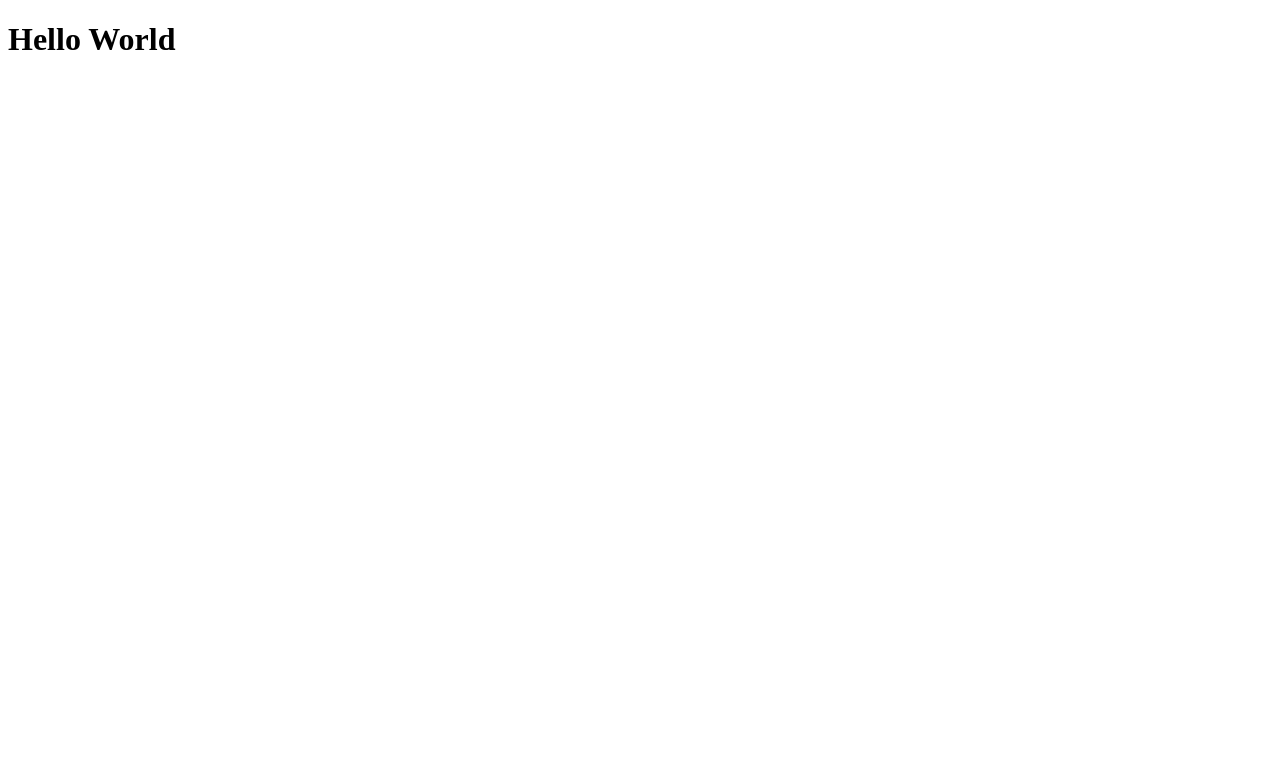
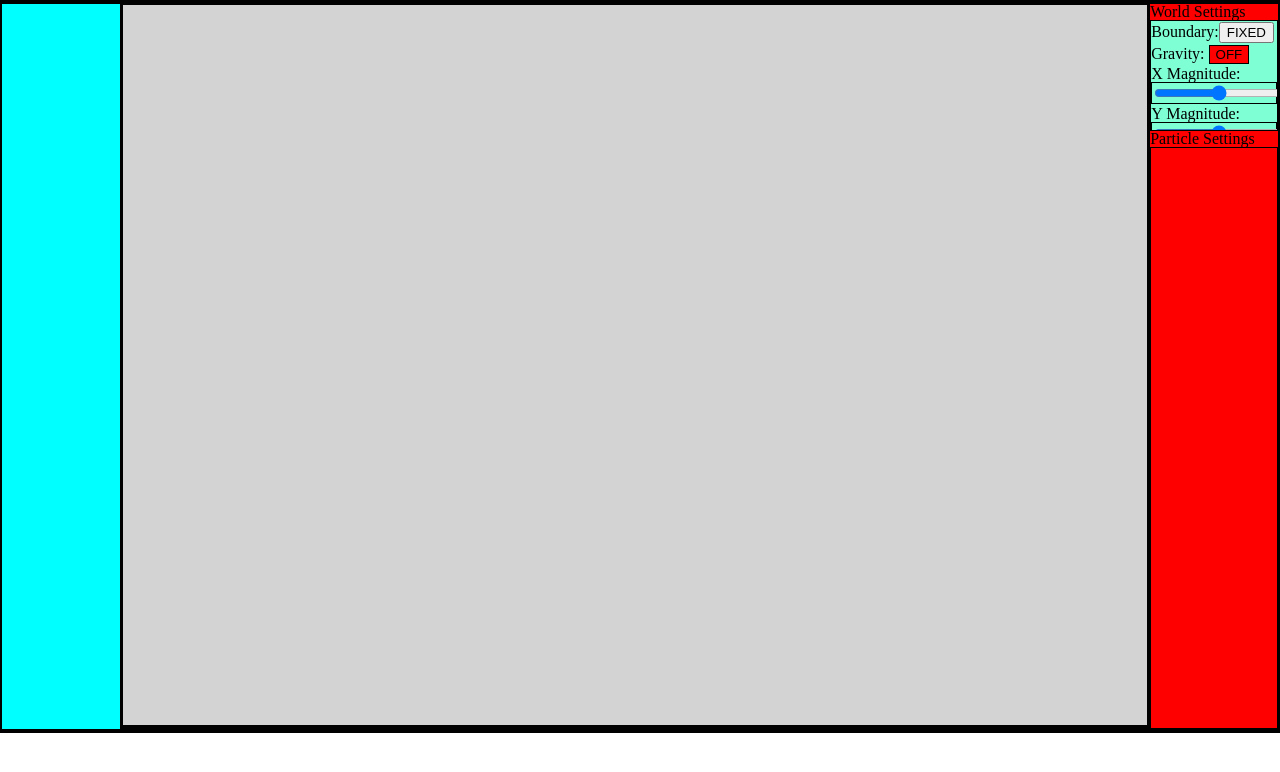
Before and after one commit to Wizzerrd/Quanta, a website built with webpack: page index.html in a window 1280 px wide. Built offline with nearby package versions, Linux system fonts and the light colour scheme.

Commit message:
add html skeleton, test css, matter-js engine, world setting buttons

```diff
--- a/index.html
+++ b/index.html
@@ -3,12 +3,46 @@
 <head>
     <meta charset="UTF-8">
     <meta name="viewport" content="width=device-width, initial-scale=1.0">
-    <title>Some Life Sim</title>
+    <title>Emergent Quanta</title>
     <link rel="stylesheet" href="dist/main.css" />
     <script src="dist/main.js" defer></script>
 </head>
 <body>
-    <h1>Hello World</h1>
-    <canvas id="game-canvas"></canvas>
+    <div id="nav-bar">
+    </div>
+
+    <div id="main">
+        <div id="left">
+
+        </div>
+        <div id="mid">
+            <div id="matter"></div>
+        </div>
+        <div id="right">
+            <h2>World Settings</h2>
+
+            <div id="world-settings">
+
+                <label>Boundary:<button id="boundary-toggle">FIXED</button></label>
+                <label>Gravity: <button id="gravity-toggle">OFF</button></label>
+
+                <label>X Magnitude:
+                    <div class="slider-ele"><input type="range" id="x-mag-slider" min="-1" max="1" step="0.01"><label id="x-mag-value">0</label></div>
+                </label>
+
+                <label>Y Magnitude:
+                    <div class="slider-ele"><input type="range" id="y-mag-slider" min="-1" max="1" step="0.01"><label id="y-mag-value">0</label></div>
+                </label>
+
+            </div>
+
+            Particle Settings
+            <div id="ball-settings">
+            </div>
+        </div>
+    </div>
+
+    <div id="footer">
+    </div>
 </body>
 </html>
--- a/package.json
+++ b/package.json
@@ -27,6 +27,8 @@
     "babel-loader": "^9.1.3",
     "core-js": "^3.31.1",
     "css-loader": "^6.8.1",
+    "matter-js": "^0.19.0",
+    "matter-wrap": "^0.2.0",
     "mini-css-extract-plugin": "^2.7.6",
     "regenerator-runtime": "^0.13.11",
     "sass": "^1.64.0",
--- a/src/index.js
+++ b/src/index.js
@@ -1,7 +1,55 @@
-
 document.addEventListener("DOMContentLoaded", ()=> console.log("banana"));
 
-const canvas = document.getElementById('game-canvas');
-const ctx = canvas.getContext('2d');
+import { Events } from 'matter-js';
+import MyEngine from './scripts/engine.js'
 
-canvas.addEventListener("mousedown", ()=> console.log("banana"));
+var xMagSlider = document.getElementById('x-mag-slider')
+var yMagSlider = document.getElementById('y-mag-slider')
+var xMagLabel = document.getElementById('x-mag-value')
+var yMagLabel = document.getElementById('y-mag-value')
+
+xMagSlider.addEventListener('change',()=>{
+    xMagLabel.innerHTML = xMagSlider.value
+})
+
+yMagSlider.addEventListener('change',()=>{
+    yMagLabel.innerHTML = yMagSlider.value
+})
+
+var gravTog = document.getElementById('gravity-toggle')
+var gravBool = false;
+
+gravTog.addEventListener('click', ()=>{
+    if(gravBool){
+        gravBool = false;
+        gravTog.style.backgroundColor = 'red';
+        gravTog.innerHTML = 'OFF'
+    } else {
+        gravBool = true;
+        gravTog.style.backgroundColor = 'green';
+        gravTog.innerHTML = 'ON'
+    }
+})
+
+var boundTog = document.getElementById('boundary-toggle');
+var boundBool = true;
+
+boundTog.addEventListener('click',()=>{
+    if(boundBool){
+        boundBool = false;
+        boundTog.innerHTML = "WRAP"
+    } else {
+        boundBool = true;
+        boundTog.innerHTML = "FIXED"
+    }
+})
+
+var myEngine = new MyEngine()
+
+var engine = myEngine.createEngine();
+var myRender = myEngine.createRender(engine);
+myEngine.runEngine(engine, myRender);
+
+Events.on(engine, 'beforeUpdate', ()=>{
+
+})
--- a/src/index.scss
+++ b/src/index.scss
@@ -0,0 +1 @@
+@import 'styles/reset.css', 'styles/blocktest.css', 'styles/scrollers.css'
--- /dev/null
+++ b/src/scripts/engine.js
@@ -0,0 +1,44 @@
+import * as Matter from 'matter-js'; // gotta import the files !!!
+import * as MatterWrap from 'matter-wrap';
+
+// Matter.use(MatterWrap);
+
+var Engine = Matter.Engine,
+    Render = Matter.Render,
+    Runner = Matter.Runner;
+
+var sim = document.getElementById('matter')
+
+class MyEngine{
+    createEngine(){
+        return Engine.create({
+            gravity: {
+                scale: 0,
+                x: 0,
+                y: 0
+            }
+        })
+    }
+
+    createRender(engine){
+        return Render.create({
+            element: sim,
+            engine: engine,
+            options: {
+                width: window.innerWidth * 0.8,
+                height: window.innerHeight * 0.9,
+                wireframes: false,
+                background: 'lightgray',
+            }
+        });
+    }
+
+    runEngine(engine, render){
+        var runner = Runner.create();
+        Render.run(render);
+        Runner.run(runner,engine);
+    }
+
+}
+
+export default MyEngine;
--- /dev/null
+++ b/src/styles/blocktest.css
@@ -0,0 +1,42 @@
+body {
+    display: flex;
+    flex-direction: column;
+}
+
+body div{
+    border: black 1px solid;
+}
+
+#nav-bar{
+    background-color: blue;
+}
+
+#main {
+    display: flex;
+    flex-direction: row;
+    background-color: bisque;
+    justify-content: space-between;
+}
+
+#left {
+    width: 10%;
+    background-color: aqua;
+}
+
+#right {
+    width: 10%;
+    background-color: red;
+}
+
+#mid {
+    display: relative;
+    background-color: blue;
+}
+
+#matter {
+    background-color: black;
+}
+
+#footer {
+    background-color: blueviolet;
+}
--- /dev/null
+++ b/src/styles/reset.css
@@ -0,0 +1,48 @@
+/* http://meyerweb.com/eric/tools/css/reset/
+   v2.0 | 20110126
+   License: none (public domain)
+*/
+
+html, body, div, span, applet, object, iframe,
+h1, h2, h3, h4, h5, h6, p, blockquote, pre,
+a, abbr, acronym, address, big, cite, code,
+del, dfn, em, img, ins, kbd, q, s, samp,
+small, strike, strong, sub, sup, tt, var,
+b, u, i, center,
+dl, dt, dd, ol, ul, li,
+fieldset, form, label, legend,
+table, caption, tbody, tfoot, thead, tr, th, td,
+article, aside, canvas, details, embed,
+figure, figcaption, footer, header, hgroup,
+menu, nav, output, ruby, section, summary,
+time, mark, audio, video {
+	margin: 0;
+	padding: 0;
+	border: 0;
+	font-size: 100%;
+	font: inherit;
+	vertical-align: baseline;
+}
+/* HTML5 display-role reset for older browsers */
+article, aside, details, figcaption, figure,
+footer, header, hgroup, menu, nav, section {
+	display: block;
+}
+body {
+	line-height: 1;
+}
+ol, ul {
+	list-style: none;
+}
+blockquote, q {
+	quotes: none;
+}
+blockquote:before, blockquote:after,
+q:before, q:after {
+	content: '';
+	content: none;
+}
+table {
+	border-collapse: collapse;
+	border-spacing: 0;
+}
--- /dev/null
+++ b/src/styles/scrollers.css
@@ -0,0 +1,33 @@
+#right {
+    display: flex;
+    flex-direction: column;
+}
+
+#world-settings{
+    background-color: aquamarine;
+    display: flex;
+    flex-direction: column;
+    overflow: auto;
+    height: 15%;
+}
+
+#world-settings label{
+    margin-top: 1px;
+    margin-bottom: 1px;
+}
+
+#ball-settings{
+    overflow: auto;
+    flex-grow: 1;
+}
+
+#gravity-toggle{
+    background-color: red;
+    border: 1px black solid;
+    height: auto;
+}
+
+.slider-ele{
+    display: flex;
+    flex-direction: row;
+}
```
Also changed, not shown: dist/main.css, dist/main.js, 1 other file.
